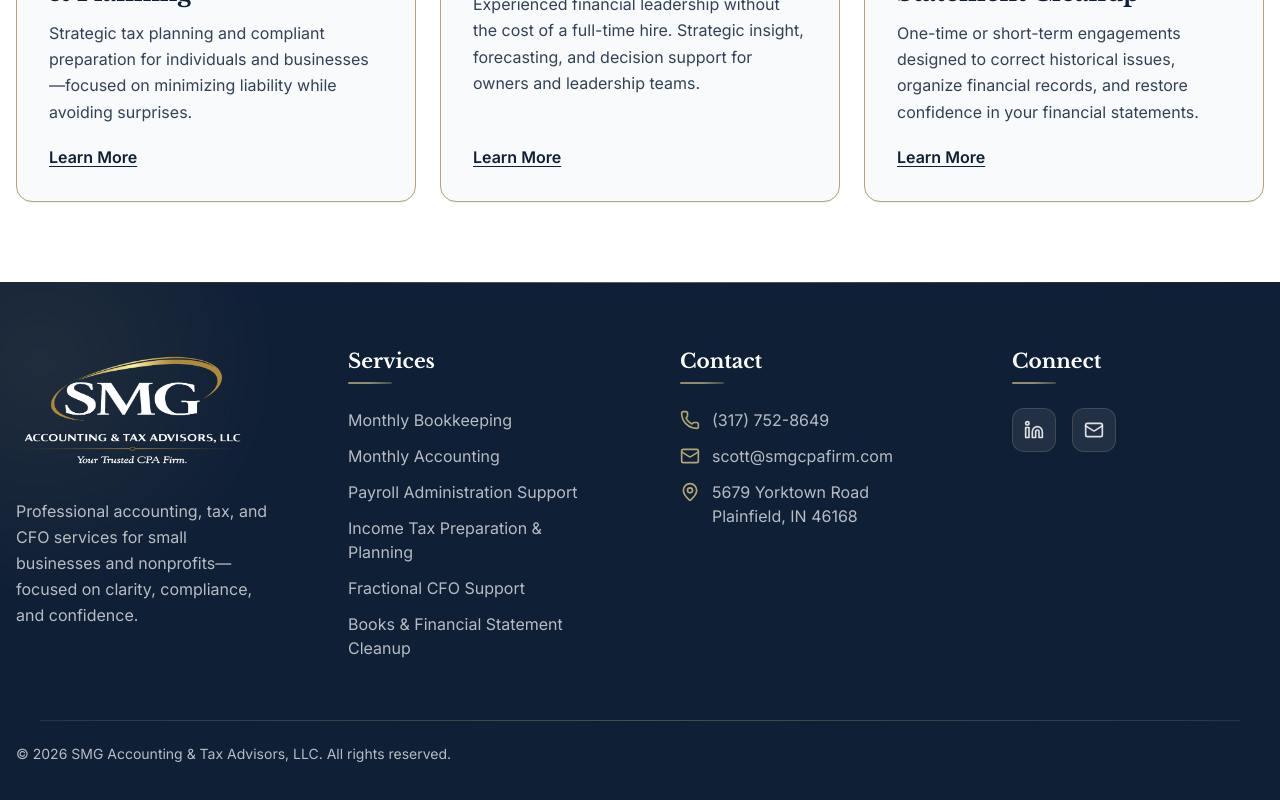
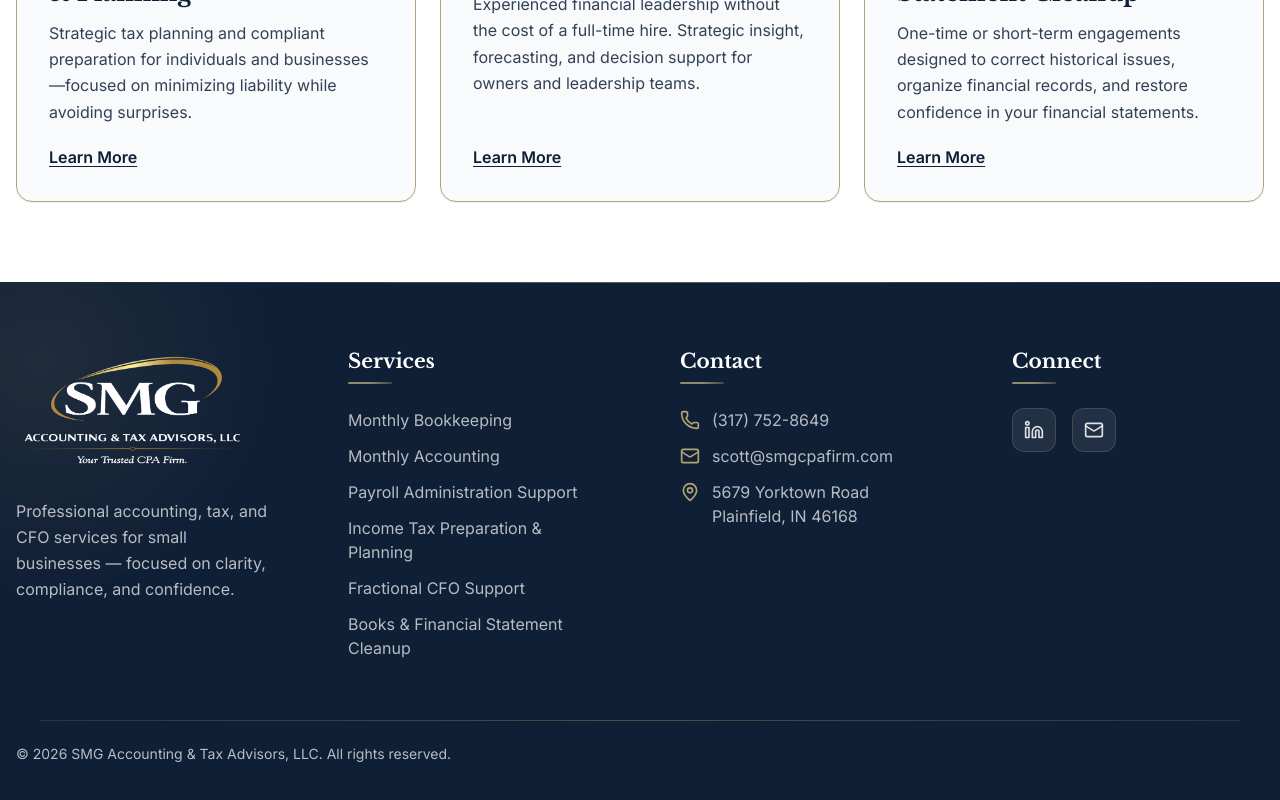
Before and after one commit to paulpaulx1/ibc-demo, a Next.js app: page / in a window 1280 px wide. Shown: the part 2300-3100 px from the top of the page. Built offline with nearby package versions, Linux system fonts and the light colour scheme.

Commit message:
fixes language in footer

```diff
--- a/components/Footer.tsx
+++ b/components/Footer.tsx
@@ -32,7 +32,7 @@ export default function Footer() {
             </div>
             <p className="text-white/70 text-base leading-relaxed mt-4 max-w-sm">
               Professional accounting, tax, and CFO services for small
-              businesses and nonprofits—focused on clarity, compliance, and
+              businesses — focused on clarity, compliance, and
               confidence.
             </p>
           </div>
```
